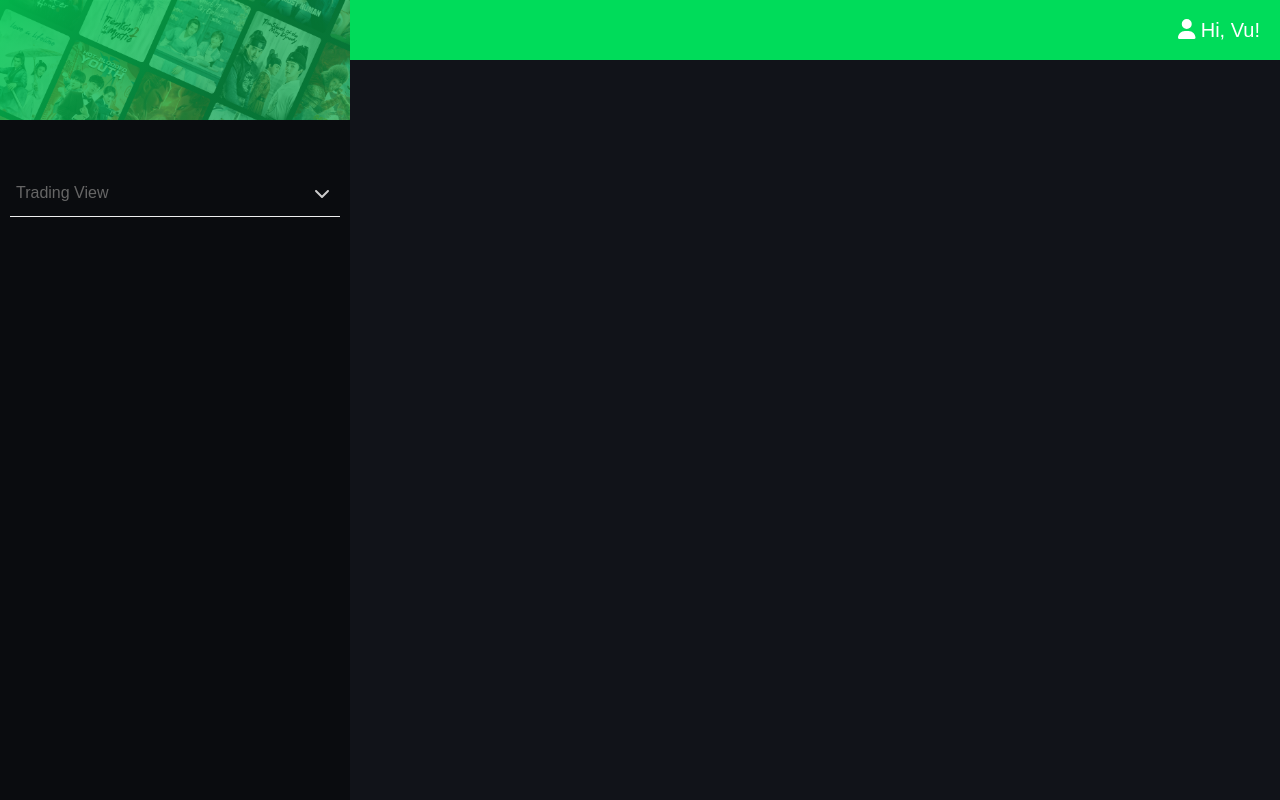
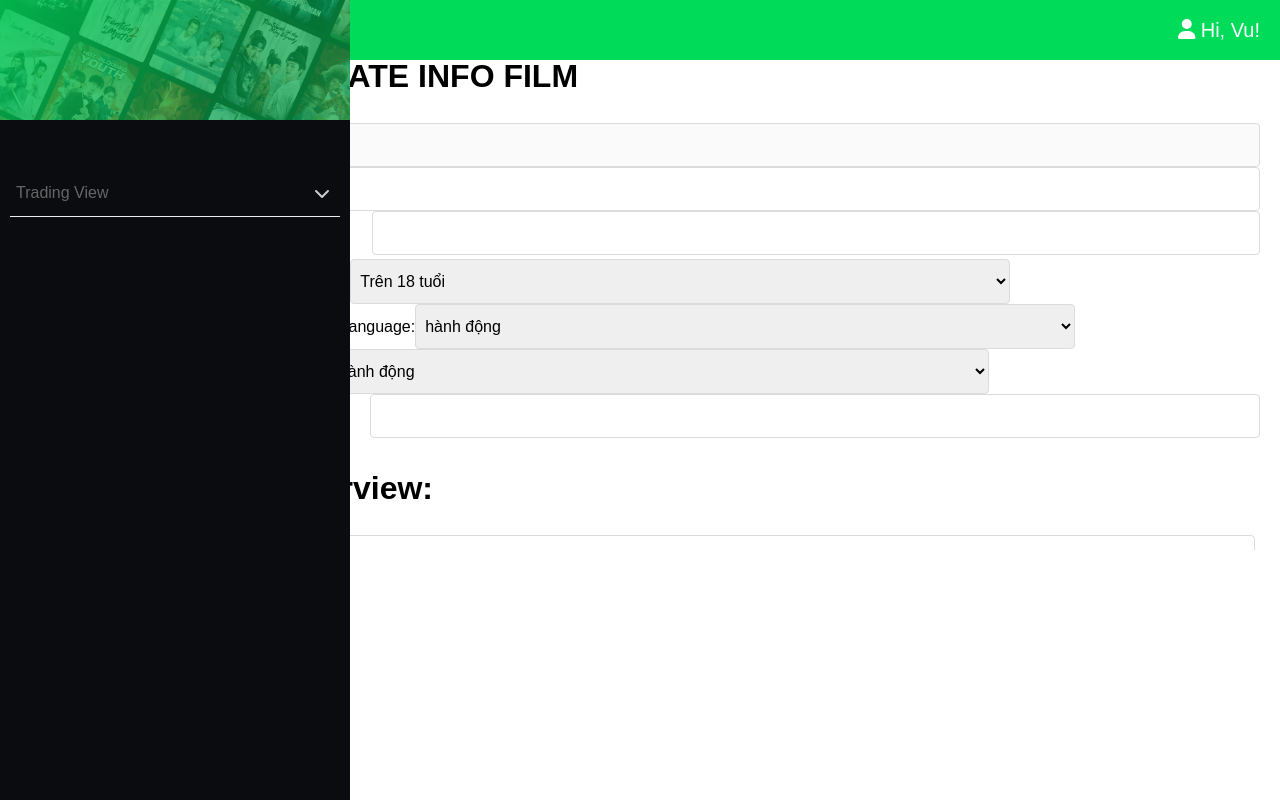
Before and after one commit to daigiatrung2004/phjmdinh_v3, a React (Create React App) app: page /admin in a window 1280 px wide. Built offline with nearby package versions, Linux system fonts and the light colour scheme; a web font is replaced by a local one.

Commit message:
create new film info

```diff
--- a/src/App.js
+++ b/src/App.js
@@ -3,6 +3,7 @@ import { Route, BrowserRouter as Router, Routes } from 'react-router-dom';
 import { LoadingIcon } from '~/components/Icons';
 import DefaultLayout from '~/layouts/defaultlayout';
 import LandingLayout from '~/layouts/LayoutLanding';
+import LayoutAdmin from '~/layouts/LayoutAdmin';
 import routes from '~/routes';
 
 function App() {
@@ -18,7 +19,9 @@ function App() {
 									case 'landing':
 										Layout = LandingLayout;
 										break;
-
+									case 'admin':
+										Layout = LayoutAdmin;
+										break;
 									default:
 										Layout = DefaultLayout;
 										break;
--- a/src/pages/Admin/Admin.js
+++ b/src/layouts/LayoutAdmin/Admin.js
@@ -3,7 +3,7 @@ import * as $ from './Styles';
 import { FontAwesomeIcon } from '@fortawesome/react-fontawesome';
 import { faUser } from '@fortawesome/free-solid-svg-icons';
 
-function Admin() {
+function Admin({ children }) {
 	return (
 		<$.Container>
 			<$.Header>
@@ -26,7 +26,7 @@ function Admin() {
 					</ToggleList>
 				</$.List>
 			</$.Navbar>
-			<$.Content></$.Content>
+			<$.Content className="content">{children}</$.Content>
 		</$.Container>
 	);
 }
--- a/src/pages/Admin/Styles.js
+++ b/src/layouts/LayoutAdmin/Styles.js
@@ -5,6 +5,7 @@ export const Header = styled.div`
 	background-color: var(--primary);
 	height: 6rem;
 	position: relative;
+	z-index: 100;
 `;
 
 export const Username = styled.div`
@@ -33,6 +34,7 @@ export const Navbar = styled.div`
 	bottom: 0;
 	display: flex;
 	flex-direction: column;
+	z-index: 100;
 `;
 
 export const NavbarHeader = styled.div`
@@ -47,6 +49,16 @@ export const List = styled.div`
 	padding: 5rem 1rem 5rem 1rem;
 	flex-grow: 1;
 `;
-export const Content = styled.div``;
 
-export const Container = styled.div``;
+export const Content = styled.div`
+	width: 102rem;
+	position: absolute;
+	top: 0;
+	right: 0;
+	bottom: 0;
+	background-color: var(--white);
+	z-index: 1;
+`;
+export const Container = styled.div`
+	background-color: var(--white);
+`;
--- /dev/null
+++ b/src/pages/Admin/ManageFilm/CreateInfoFilm.js
@@ -0,0 +1,125 @@
+import Input from '~/components/Input';
+import * as $ from './Styles';
+import Dropify from '~/components/Dropify';
+import Label from '~/components/Label';
+import TextArea from '~/components/TextArea';
+import DropDown from '~/components/DropDown';
+
+function CreateInfoFilm() {
+	const optionsGenre = [
+		{
+			text: 'hành động',
+			value: '1',
+		},
+		{
+			text: 'Khoa học viễn tưởng',
+			value: '2',
+		},
+		{
+			text: 'Tâm lý tình cảm',
+			value: '3',
+		},
+	];
+
+	const optionsLanguage = [
+		{
+			text: 'hành động',
+			value: '1',
+		},
+		{
+			text: 'Khoa học viễn tưởng',
+			value: '2',
+		},
+		{
+			text: 'Tâm lý tình cảm',
+			value: '3',
+		},
+	];
+
+	const optionsLimit = [
+		{
+			text: 'Trên 18 tuổi',
+			value: '1',
+		},
+		{
+			text: 'Dưới 18 tuổi',
+			value: '2',
+		},
+	];
+	return (
+		<$.Container>
+			<h1>CREATE INFO FILM</h1>
+
+			<$.Form>
+				<Input
+					type="text"
+					labelText={'ID:'}
+					disabled={'disabled'}
+				/>
+				<Input
+					type="text"
+					labelText={'Title:'}
+				/>
+				<Input
+					type="text"
+					labelText={'Originnal Title:'}
+				/>
+				<DropDown
+					labelText="Limit Age:"
+					options={optionsLimit}
+					defaultText="Vui lòng chọn giới hạn độ tuổi"
+					style={{ width: '66rem', color: 'black' }}
+				/>
+				<DropDown
+					labelText="Original Language:"
+					options={optionsGenre}
+					defaultText="Vui lòng chọn thể loại phim"
+					style={{ width: '66rem', color: 'black' }}
+				/>
+				<DropDown
+					labelText="Genre:"
+					options={optionsLanguage}
+					defaultText="Vui lòng chọn thể loại phim"
+					style={{ width: '66rem', color: 'black' }}
+				/>
+				<Input
+					type="number"
+					labelText={'Popularity:'}
+				/>
+				<Input
+					type="date"
+					labelText={'Realease Date:'}
+				/>
+				<Input
+					type="text"
+					labelText={'Vote Average:'}
+				/>
+				<Input
+					type="number"
+					labelText={'Vote Count:'}
+				/>
+				<TextArea
+					title={'Overview:'}
+					placeholder={'Tổng quan'}
+					cols={'100'}
+				></TextArea>
+				<$.ProfilePath>
+					<Label>Backdrop Image</Label>
+					<Dropify>
+						<h5>Nhấn chọn hoặc kéo thả hình ảnh</h5>
+						<small>Chỉ hỗ trợ định dạng png, jpg, jpeg</small>
+					</Dropify>
+				</$.ProfilePath>
+				<$.ProfilePath>
+					<Label>Poster Image</Label>
+					<Dropify>
+						<h5>Nhấn chọn hoặc kéo thả hình ảnh</h5>
+						<small>Chỉ hỗ trợ định dạng png, jpg, jpeg</small>
+					</Dropify>
+				</$.ProfilePath>
+			</$.Form>
+		</$.Container>
+	);
+}
+
+export default CreateInfoFilm;
--- /dev/null
+++ b/src/pages/Admin/ManageFilm/Styles.js
@@ -0,0 +1,11 @@
+import styled from 'styled-components';
+
+export const Container = styled.div`
+	padding: 3rem 2rem 3rem 2rem;
+	height: 55rem;
+	overflow: scroll;
+`;
+
+export const Form = styled.form``;
+
+export const ProfilePath = styled.div``;
--- /dev/null
+++ b/src/pages/Admin/ManageFilm/index.js
@@ -0,0 +1 @@
+export { default } from './CreateInfoFilm';
--- a/src/routes/routes.js
+++ b/src/routes/routes.js
@@ -15,7 +15,7 @@ import PartnerShip from '~/pages/LandingPage/PartnerShip';
 import { lazy } from 'react';
 import Feedback from '~/pages/LandingPage/Feedback';
 import Support from '~/pages/LandingPage/Support';
-import Admin from '~/pages/Admin';
+import Admin from '~/pages/Admin/ManageFilm';
 
 const Home = lazy(() => import('~/pages/Home'));
 
@@ -102,12 +102,13 @@ export const privateRoutes = [
 		denp: 'landing',
 	},
 	{
+		path: '/admin',
+		denp: 'admin',
+		component: <Admin />,
+	},
+	{
 		path: '/',
 		component: <Testpopup />,
-	},
-	{
-		path: '/Admin',
-		component: <Admin />,
 	},
 ];
 
```
Also changed, not shown: src/layouts/LayoutAdmin/index.js (renamed from src/pages/Admin/index.js).
